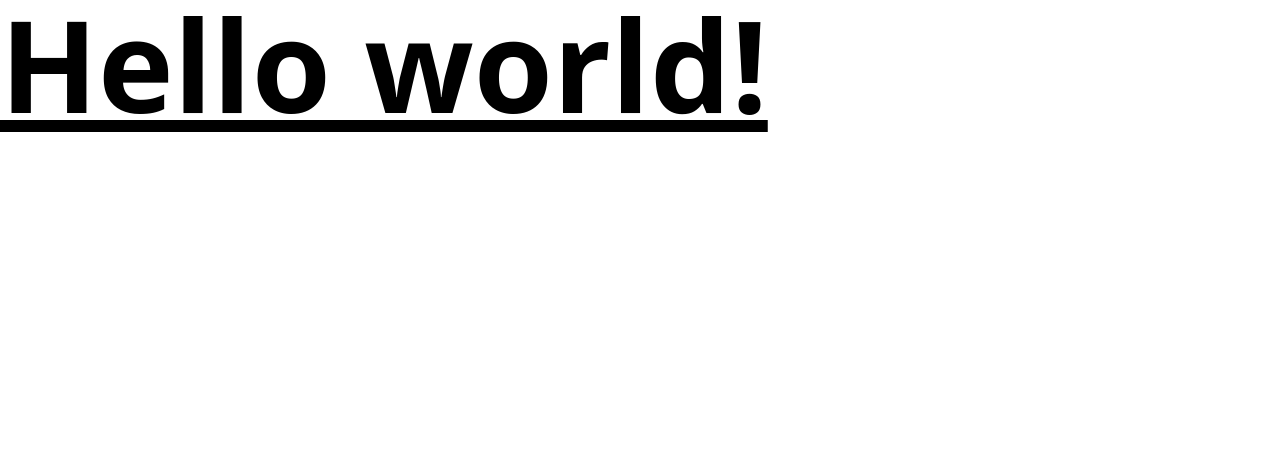
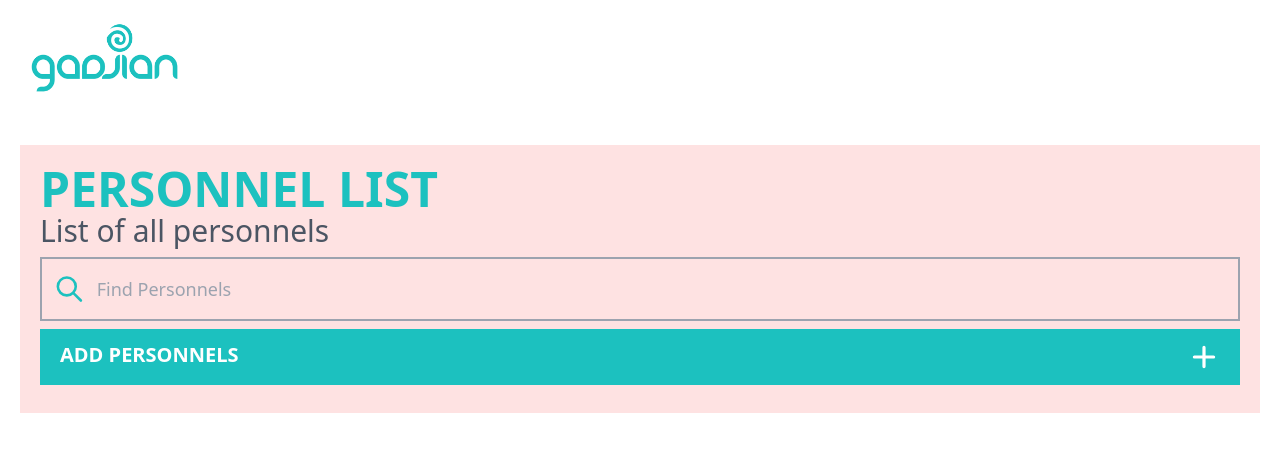
Before and after one commit to fahmi-zan/gadjian-app, a React (Create React App) app: page / in a window 1280 px wide. Shown: the top 452 px of the page. Built offline with nearby package versions, Linux system fonts and the light colour scheme.

Commit message:
layout page personnels list

```diff
--- a/src/App.js
+++ b/src/App.js
@@ -1,10 +1,13 @@
-import './App.css';
+import Navbar from "./components/Navbar";
+import Header from "./components/Header";
+
 
 function App() {
   return (
-    <h1 className="text-9xl font-bold underline">
-      Hello world!
-    </h1>
+    <>
+      <Navbar />
+      <Header />
+    </>
   );
 }
 
--- /dev/null
+++ b/src/components/Header.jsx
@@ -0,0 +1,26 @@
+import React from 'react'
+
+function Header() {
+    return (
+        <>
+            <div className='bg-red-100 mx-5 my-7 p-5'>
+                <h1 className='text-primary font-extrabold text-5xl'>PERSONNEL LIST</h1>
+                <h3 className='text-3xl font-normal text-gray-600'>List of all personnels</h3>
+                <div className='flex items-center p-3 border-2 border-gray-400 my-2'>
+                    <svg xmlns="http://www.w3.org/2000/svg" className="h-8 w-8 text-primary" fill="none" viewBox="0 0 24 24" stroke="currentColor" strokeWidth={2}>
+                        <path strokeLinecap="round" strokeLinejoin="round" d="M21 21l-6-6m2-5a7 7 0 11-14 0 7 7 0 0114 0z" />
+                    </svg>
+                    <input type="text" className='bg-transparent outline-none mx-2 p-1 w-full text-lg' placeholder='Find Personnels' />
+                </div>
+                <button className='block items-center bg-primary w-full p-3 my-2'>
+                    <p className='uppercase mx-2 text-xl font-bold text-white flex justify-between'>Add Personnels
+                        <svg xmlns="http://www.w3.org/2000/svg" className="h-8 w-8 text-white" viewBox="0 0 20 20" fill="currentColor">
+                            <path fillRule="evenodd" d="M10 3a1 1 0 011 1v5h5a1 1 0 110 2h-5v5a1 1 0 11-2 0v-5H4a1 1 0 110-2h5V4a1 1 0 011-1z" clipRule="evenodd" />
+                        </svg></p>
+                </button>
+            </div>
+        </>
+    )
+}
+
+export default Header
--- /dev/null
+++ b/src/components/Navbar.jsx
@@ -0,0 +1,17 @@
+import React from 'react'
+
+function Navbar() {
+    return (
+        <>
+            <nav className="relative w-full flex flex-wrap items-center justify-between py-3 bg-white text-gray-500 hover:text-gray-700 focus:text-gray-700">
+                <div className="container-fluid w-full flex flex-wrap items-center justify-between px-6 py-2">
+                    <div className="container-fluid">
+                        <img src='Logo.png' alt='' className="w-40" />
+                    </div>
+                </div>
+            </nav>
+        </>
+    )
+}
+
+export default Navbar
--- a/src/index.css
+++ b/src/index.css
@@ -1,6 +1,8 @@
 @tailwind base;
 @tailwind components;
 @tailwind utilities;
+
+
 
 
 /* body {
--- a/tailwind.config.js
+++ b/tailwind.config.js
@@ -3,7 +3,11 @@ module.exports = {
     "./src/**/*.{js,jsx,ts,tsx}",
   ],
   theme: {
-    extend: {},
+    extend: {
+      colors: {
+        primary: '#1CC1BF'
+      }
+    },
   },
   plugins: [],
 }
```
Also changed, not shown: src/App.css (deleted, +0 -38 lines), public/Logo.png (added).
